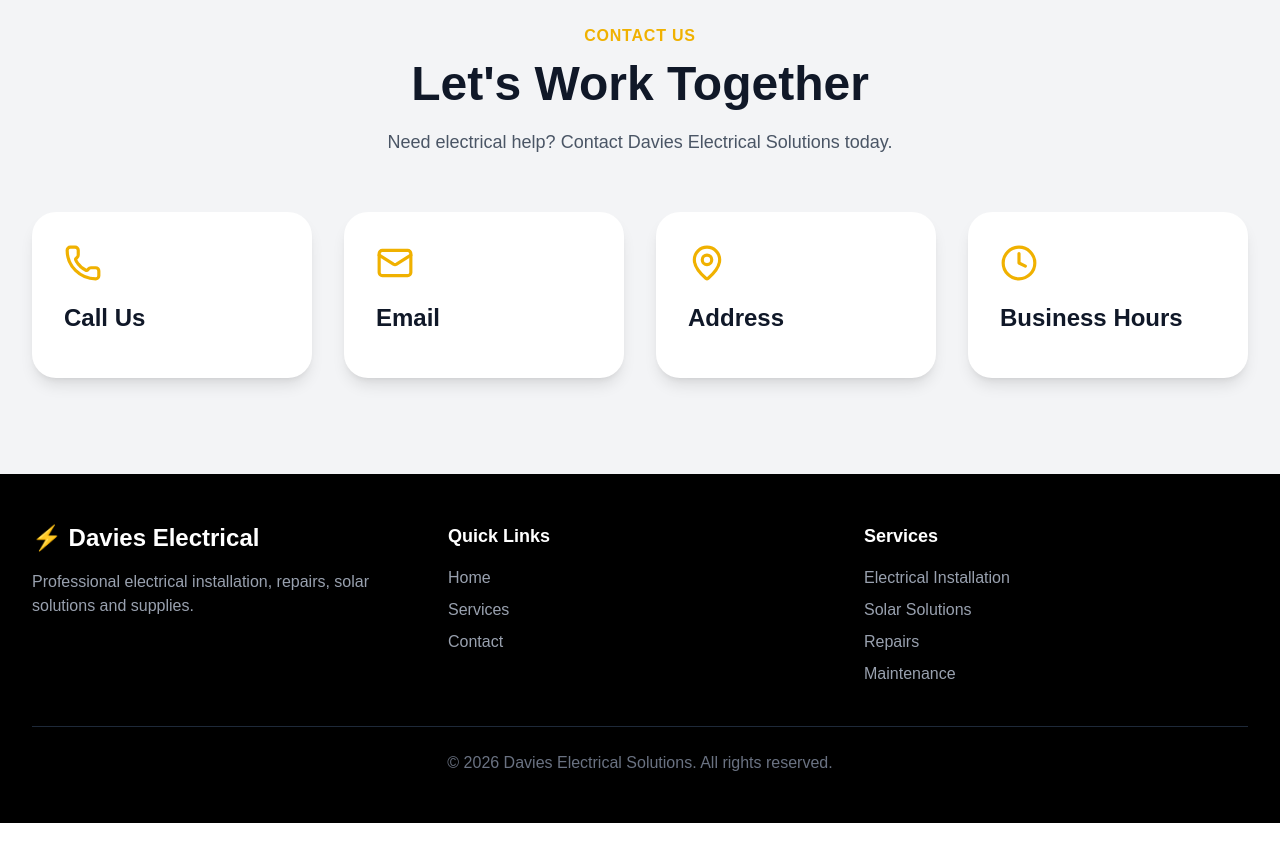
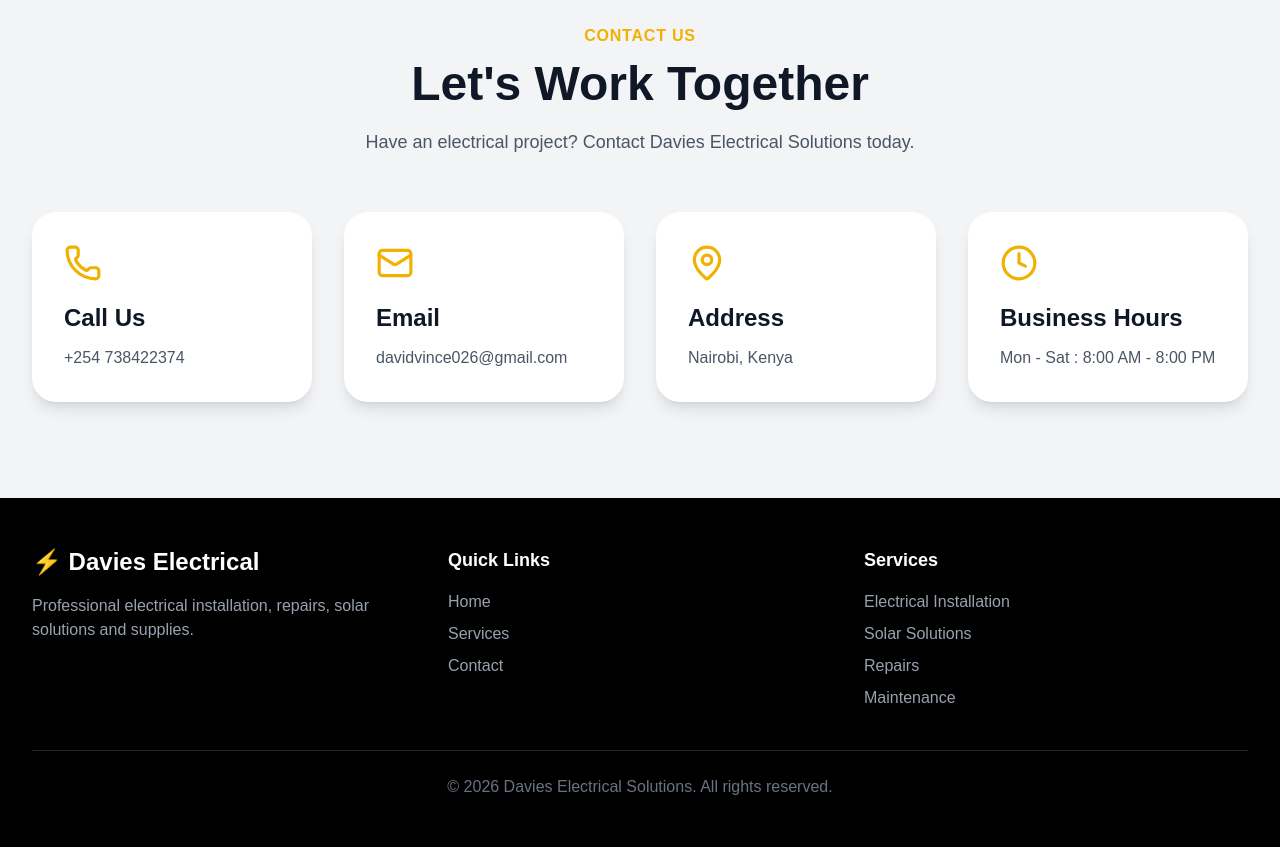
Before and after one commit to Gabriel1234-pixel/davies-electrical, a Next.js app: page / in a window 1280 px wide. Shown: the part 5580-6427 px from the top of the page. Before the commit the page ends 6403 px from the top, so only its background shows below. Built offline with nearby package versions, Linux system fonts and the light colour scheme; no server answers; the database is empty.

Commit message:
Update contact information

```diff
--- a/components/Contact.tsx
+++ b/components/Contact.tsx
@@ -1,39 +1,8 @@
 "use client";
 
-import { useEffect, useState } from "react";
 import { Phone, Mail, MapPin, Clock } from "lucide-react";
 
 export default function Contact() {
-  const [settings, setSettings] = useState({
-    phone: "",
-    email: "",
-    address: "",
-    businessHours: "",
-  });
-
-  useEffect(() => {
-    async function loadSettings() {
-      try {
-        const res = await fetch("/api/settings");
-
-        if (!res.ok) return;
-
-        const data = await res.json();
-
-        setSettings({
-          phone: data.phone || "",
-          email: data.email || "",
-          address: data.address || "",
-          businessHours: data.business_hours || "",
-        });
-      } catch (error) {
-        console.error(error);
-      }
-    }
-
-    loadSettings();
-  }, []);
-
   return (
     <section
       id="contact"
@@ -41,7 +10,6 @@ export default function Contact() {
     >
       <div className="max-w-7xl mx-auto">
 
-        {/* Heading */}
         <div className="text-center mb-14">
 
           <p className="text-yellow-500 font-bold uppercase tracking-wider">
@@ -53,12 +21,11 @@ export default function Contact() {
           </h2>
 
           <p className="text-gray-600 mt-5 text-lg max-w-2xl mx-auto">
-            Need electrical help? Contact Davies Electrical Solutions today.
+            Have an electrical project? Contact Davies Electrical Solutions today.
           </p>
 
         </div>
 
-        {/* Contact Cards */}
         <div className="grid gap-8 md:grid-cols-2 lg:grid-cols-4">
 
           {/* Phone */}
@@ -70,9 +37,12 @@ export default function Contact() {
               Call Us
             </h3>
 
-            <p className="text-gray-600 mt-3">
-              {settings.phone}
-            </p>
+            <a
+              href="tel:+254738422374"
+              className="text-gray-600 mt-3 block hover:text-yellow-500"
+            >
+              +254 738422374
+            </a>
 
           </div>
 
@@ -85,9 +55,12 @@ export default function Contact() {
               Email
             </h3>
 
-            <p className="text-gray-600 mt-3 break-all">
-              {settings.email}
-            </p>
+            <a
+              href="mailto:davidvince026@gmail.com"
+              className="text-gray-600 mt-3 block hover:text-yellow-500"
+            >
+              davidvince026@gmail.com
+            </a>
 
           </div>
 
@@ -101,7 +74,7 @@ export default function Contact() {
             </h3>
 
             <p className="text-gray-600 mt-3">
-              {settings.address}
+              Nairobi, Kenya
             </p>
 
           </div>
@@ -116,7 +89,7 @@ export default function Contact() {
             </h3>
 
             <p className="text-gray-600 mt-3">
-              {settings.businessHours}
+              Mon - Sat : 8:00 AM - 8:00 PM
             </p>
 
           </div>
```
